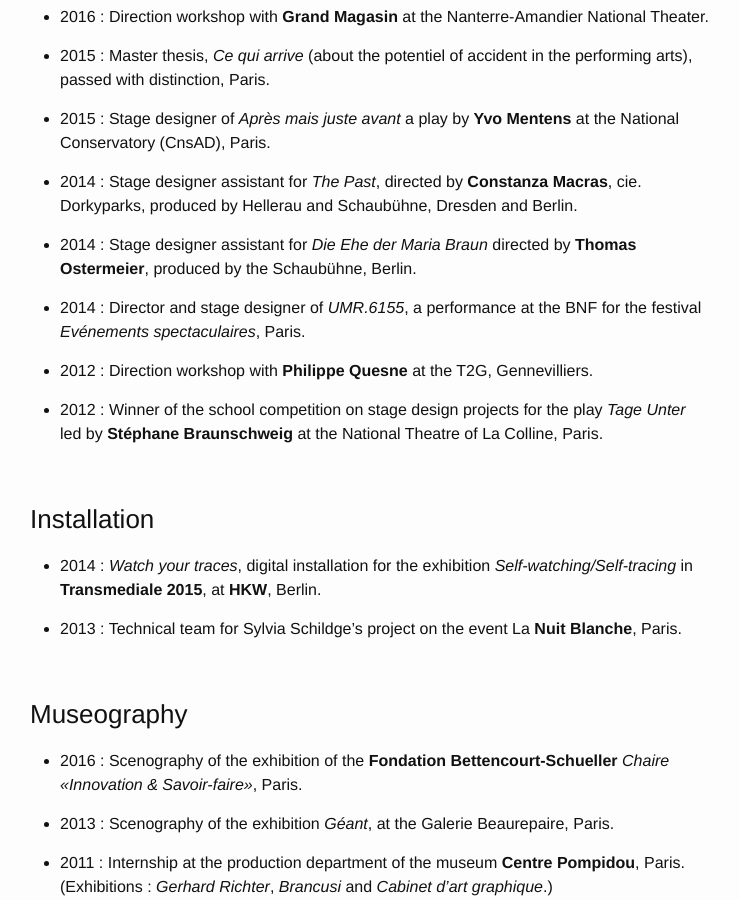
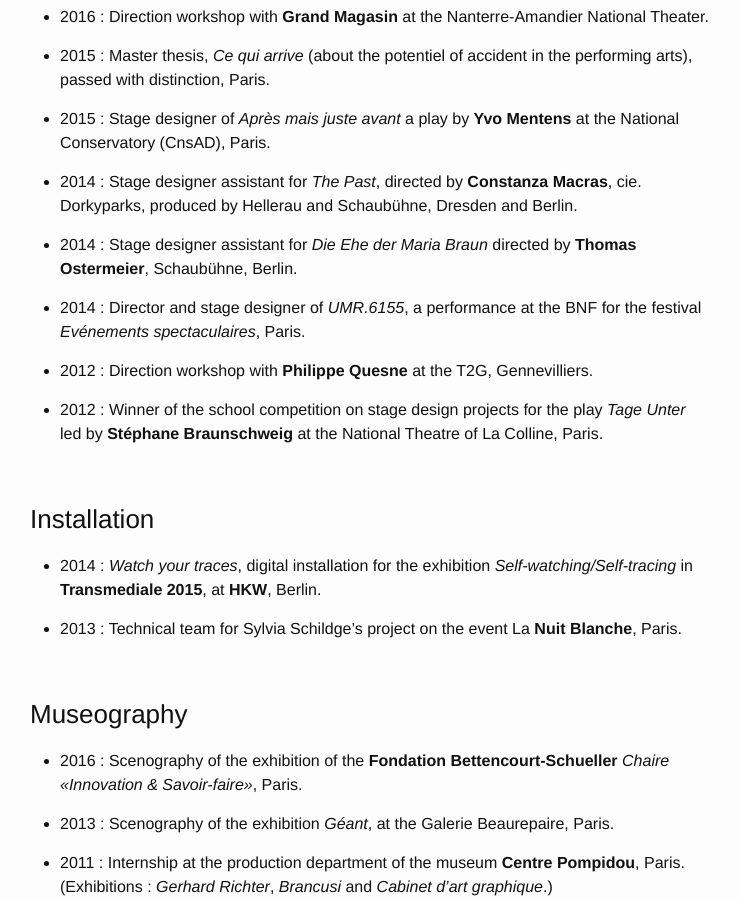
Before and after one commit to louiseds/louiseds.github.io, a Jekyll site: the page built from about.md, in a window 1280 px wide and 900 px high, scrolled down 1115 px. Shown: the whole window, without its empty margins (270-1009 px from the left). Built offline with Jekyll 4.4.1, drawn with Linux system fonts in a browser that asks for light colours.

Commit message:
Updated about.md

```diff
--- a/about.md
+++ b/about.md
@@ -39,7 +39,7 @@
 
 * 2014 : Stage designer assistant for _The Past_, directed by **Constanza Macras**, cie. Dorkyparks, produced by Hellerau and Schaubühne, Dresden and Berlin.
 
-* 2014 : Stage designer assistant for _Die Ehe der Maria Braun_  directed by **Thomas Ostermeier**, produced by the Schaubühne, Berlin.
+* 2014 : Stage designer assistant for _Die Ehe der Maria Braun_  directed by **Thomas Ostermeier**, Schaubühne, Berlin.
 
 * 2014 : Director and stage designer of _UMR.6155_, a performance at the BNF for the festival _Evénements spectaculaires_, Paris.
 
```
